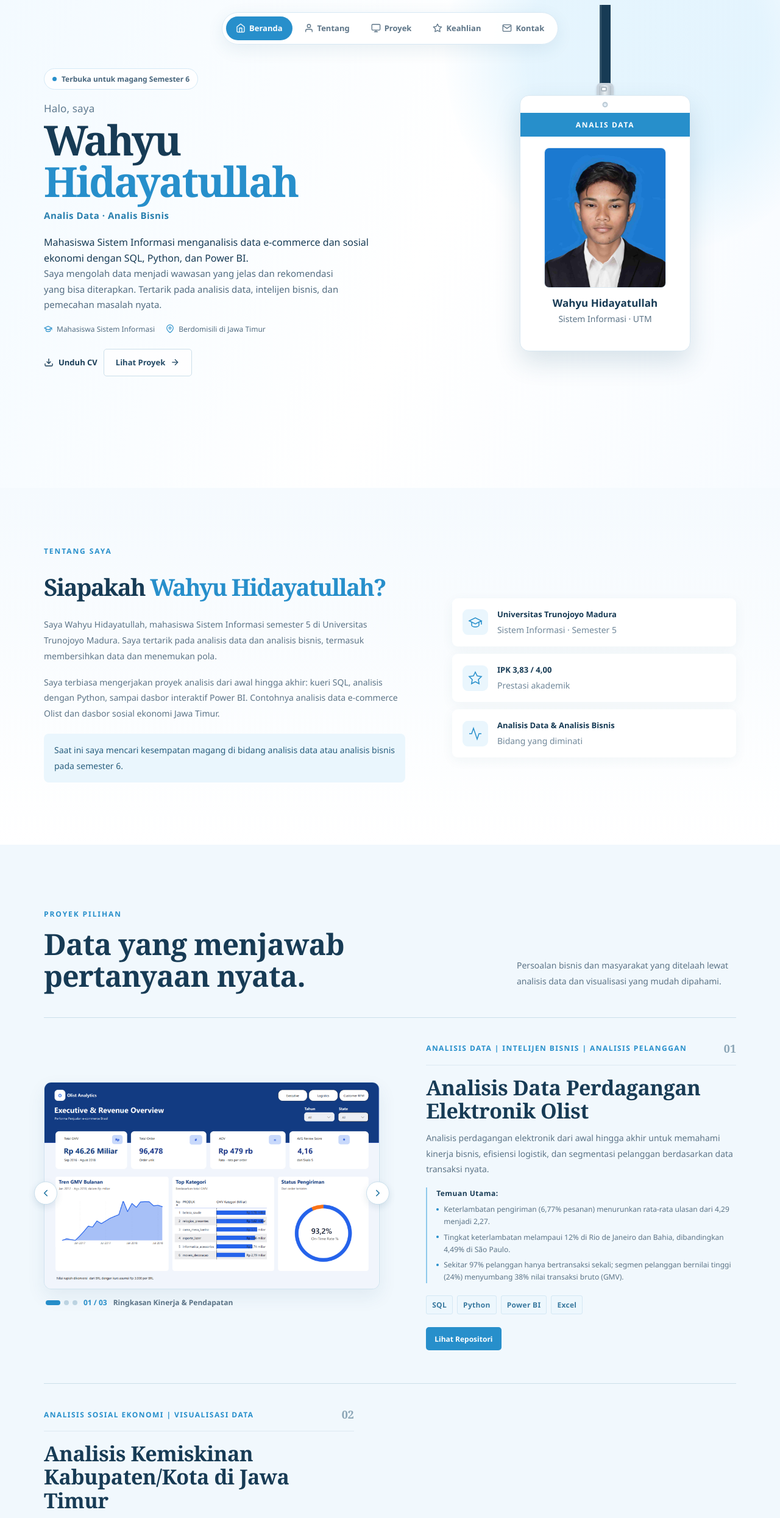
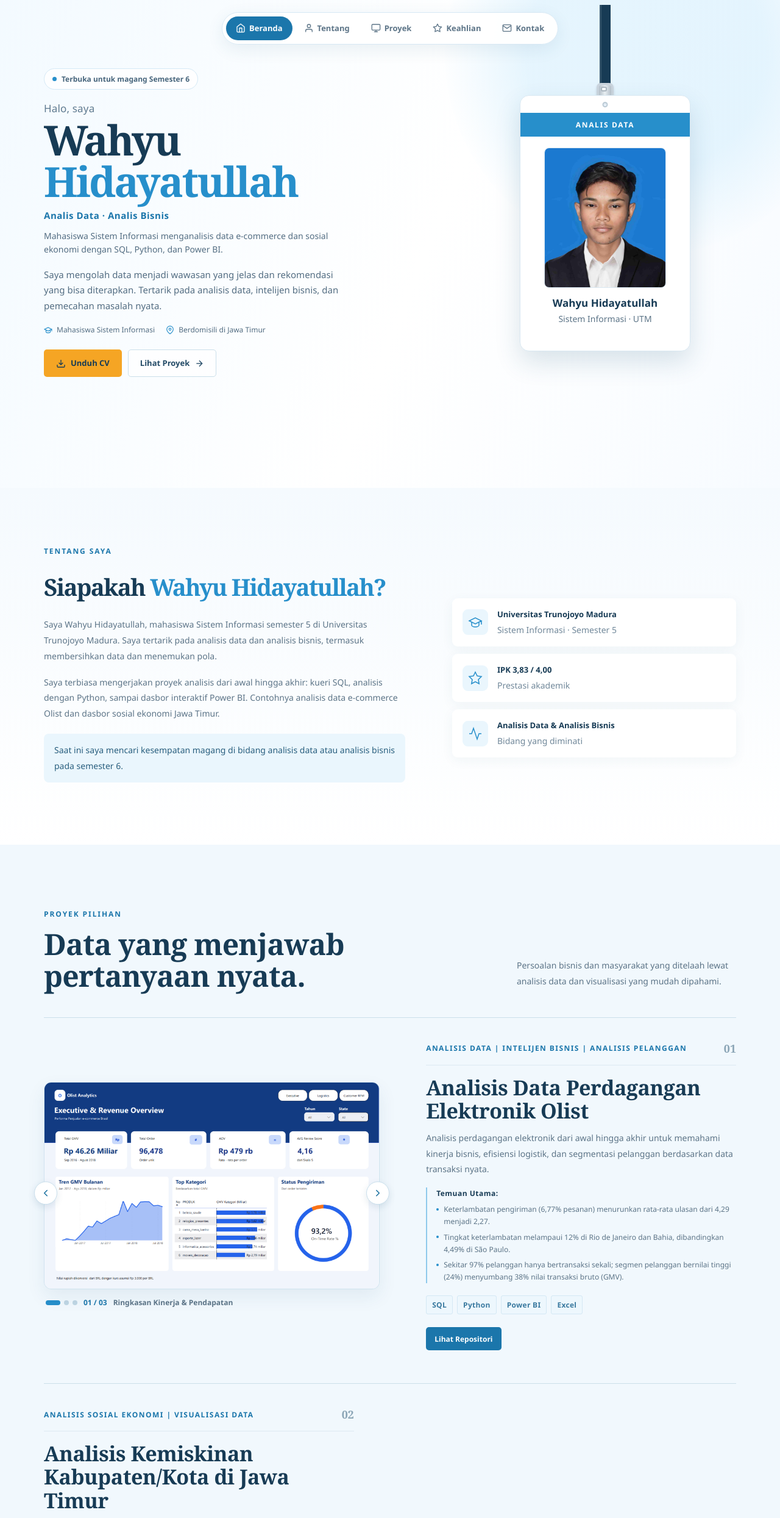
Before and after one commit to Wahyuu-Hdt/Wahyuu-Hdt.github.io, a plain HTML site: page index.html in a window 1280 px wide. Shown: the top 2489 px of the page at 61% size. Drawn offline with Linux system fonts and the light colour scheme.

Commit message:
Update color scheme for various elements in style.css

```diff
--- a/style.css
+++ b/style.css
@@ -870,7 +870,7 @@ body { color: var(--text); background: var(--white); }
   font-size: 13px;
 }
 .nav-item:hover { color: #173b55; background: #eff8fd; }
-.nav-item.active { color: #fff; background: #278fcB; }
+.nav-item.active { color: #fff; background: #1B76AB; }
 .mobile-nav-toggle {
   border-color: #d7e8f4;
   color: #173b55;
@@ -934,10 +934,17 @@ body { color: var(--text); background: var(--white); }
 .hero-name { color: #278fcB; }
 .hero-title {
   margin-bottom: 20px;
-  color: #287fae;
+  color: #1B76AB;
   font-size: 15px;
   font-weight: 700;
   letter-spacing: .035em;
+}
+.hero-tagline {
+  max-width: 490px;
+  margin: -9px 0 17px;
+  color: #536d82;
+  font-size: 14px;
+  line-height: 1.6;
 }
 .hero-description {
   max-width: 490px;
@@ -961,12 +968,21 @@ body { color: var(--text); background: var(--white); }
 }
 .btn-primary {
   padding: 12px 20px;
-  background: #278fcB;
+  background: #1B76AB;
   color: #fff;
 }
 .btn-primary:hover {
-  background: #176f9f;
+  background: #145f8c;
   box-shadow: 0 7px 18px rgba(39,143,203,.2);
+}
+.btn-cv {
+  padding: 12px 20px;
+  background: #F5A524;
+  color: #173B55;
+}
+.btn-cv:hover {
+  background: #e49a1b;
+  box-shadow: 0 7px 18px rgba(23,59,85,.16);
 }
 .btn-outline {
   padding: 11px 19px;
@@ -975,8 +991,8 @@ body { color: var(--text); background: var(--white); }
   color: #244b67;
 }
 .btn-outline:hover {
-  border-color: #278fcB;
-  color: #176f9f;
+  border-color: #145f8c;
+  color: #145f8c;
   box-shadow: 0 6px 16px rgba(39,143,203,.1);
 }
 
@@ -1126,7 +1142,7 @@ body { color: var(--text); background: var(--white); }
 /* Shared section typography */
 .section-label {
   margin-bottom: 14px;
-  color: #278fcB;
+  color: #1B76AB;
   font-size: 12px;
   letter-spacing: .16em;
 }
@@ -1235,11 +1251,11 @@ body { color: var(--text); background: var(--white); }
   color: #176f9f;
   box-shadow: 0 4px 12px rgba(26,81,117,.12);
 }
-.carousel-btn:hover { background: #278fcB; color: #fff; box-shadow: 0 7px 15px rgba(39,143,203,.2); }
+.carousel-btn:hover { background: #1B76AB; color: #fff; box-shadow: 0 7px 15px rgba(39,143,203,.2); }
 .carousel-footer { gap: 10px; padding: 12px 3px 0; }
 .carousel-dot { background: #bfd6e4; }
 .carousel-dot.active { background: #278fcB; }
-.carousel-counter { color: #278fcB; font-size: 12px; }
+.carousel-counter { color: #1B76AB; font-size: 12px; }
 .carousel-label { color: #5c7487; font-size: 12px; }
 .project-image-preview {
   border-color: #d0e3ef;
@@ -1259,7 +1275,7 @@ body { color: var(--text); background: var(--white); }
   border-bottom: 1px solid #dce9f2;
 }
 .project-category {
-  color: #278fcB;
+  color: #1B76AB;
   font-size: 12px;
   letter-spacing: .12em;
   line-height: 1.5;
@@ -1462,7 +1478,7 @@ body { color: var(--text); background: var(--white); }
   content: "";
 }
 .contact-inner { position: relative; }
-.contact .section-label { color: #278fcB; }
+.contact .section-label { color: #1B76AB; }
 .contact-heading {
   color: #173b55;
   font-family: var(--font-display);
@@ -1633,10 +1649,10 @@ body { color: var(--text); background: var(--white); }
   gap: clamp(44px, 8vw, 112px);
 }
 .contact-copy { max-width: 570px; }
-.contact-copy .section-label { margin-bottom: 25px; color: #278fcb; }
+.contact-copy .section-label { margin-bottom: 25px; color: #1B76AB; }
 .contact-eyebrow {
   margin: 0 0 14px;
-  color: #3a84ad;
+  color: #1B76AB;
   font-size: 12px;
   font-weight: 700;
   letter-spacing: .08em;
@@ -1663,14 +1679,14 @@ body { color: var(--text); background: var(--white); }
   min-height: 50px;
   padding: 0 19px;
   border-radius: 5px;
-  background: #278fcb;
+  background: #1B76AB;
   color: white;
   font-size: 13px;
   font-weight: 700;
   transition: background var(--transition), transform var(--transition), box-shadow var(--transition);
 }
 .contact-cta:hover {
-  background: #176f9f;
+  background: #145f8c;
   box-shadow: 0 9px 20px rgba(39,143,203,.2);
   transform: translateY(-2px);
 }
@@ -1817,7 +1833,7 @@ body { color: var(--text); background: var(--white); }
   padding: 94px 0 102px;
   background: linear-gradient(180deg, #f5fafe 0%, #ffffff 100%);
 }
-.about .section-label { margin-bottom: 27px; color: #278fcb; }
+.about .section-label { margin-bottom: 27px; color: #1B76AB; }
 .about-grid {
   grid-template-columns: minmax(0, 1.12fr) minmax(320px, .88fr);
   align-items: center;
@@ -1945,3 +1961,26 @@ body { color: var(--text); background: var(--white); }
   object-position: center 20%;
   transform: none;
 }
+/* ─── Text reveal kiri ke kanan ─── */
+.tr-unit {
+  display: inline-block;
+  clip-path: inset(-0.25em 100% -0.25em -0.1em);
+  transform: translateX(-0.2em);
+  transition:
+  clip-path var(--tr-duration, 0.9.s) cubic-bezier(.22,.8,.3,1),
+  transform var(--tr-duration, 0.9.s) cubic-bezier(.22,.8,.3,1);
+transition-delay: var(--tr-delay, 0ms);
+}
+.tr-in .tr-unit {
+  clip-path: inset(-0.25em -0.1em -0.25em -0.1em);
+  transform: none;
+}
+
+/* Loop animasi nama hero */
+.hero-heading.tr-fade {
+  opacity: 0;
+  transition: opacity .45s ease;
+}
+.hero-heading.tr-reset .tr-unit {
+  transition: none !important;
+}
```
